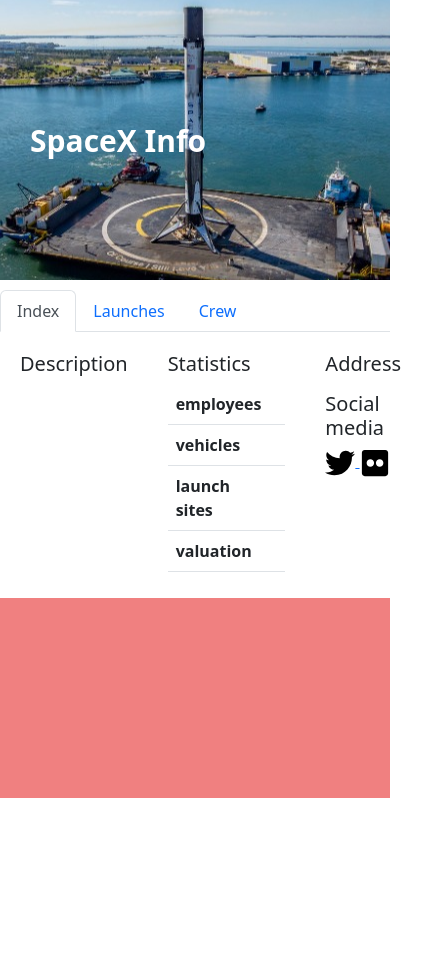
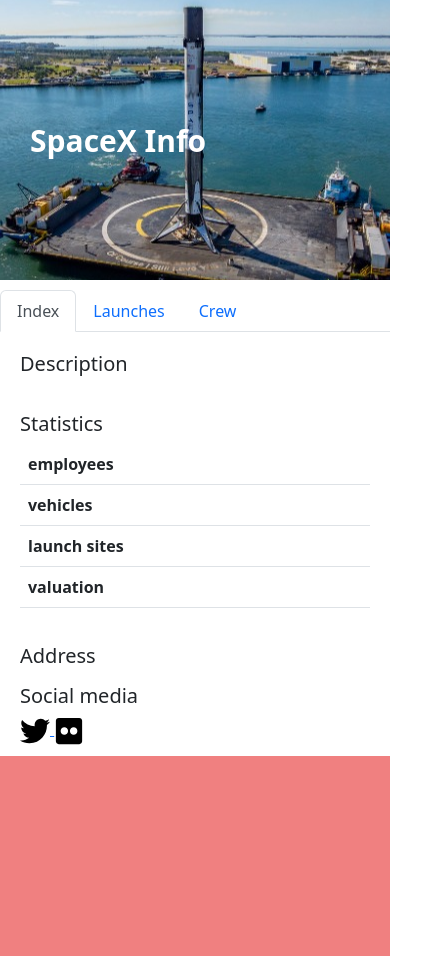
Before and after one commit to mindsetcoach/curs-6, a plain HTML site: page index.html in a window 390 px wide. Shown: the whole page, 421 px wide, since content can reach past the window. Before the commit the page ends 844 px from the top, so only its background shows below. Drawn offline with Linux system fonts and the light colour scheme; no server answers.

Commit message:
fixed our mobile page issue with the company info section

```diff
--- a/index/page.css
+++ b/index/page.css
@@ -20,6 +20,17 @@
     justify-content: space-between;
 }
 
+@media only screen and (max-width: 600px) {
+
+    .section-first {
+        max-width: none;
+    }
+
+    .companyInfo {
+        flex-direction: column;
+    }
+}
+
 .companyMap {
     height: 200px;
     background-color: lightcoral;
```
